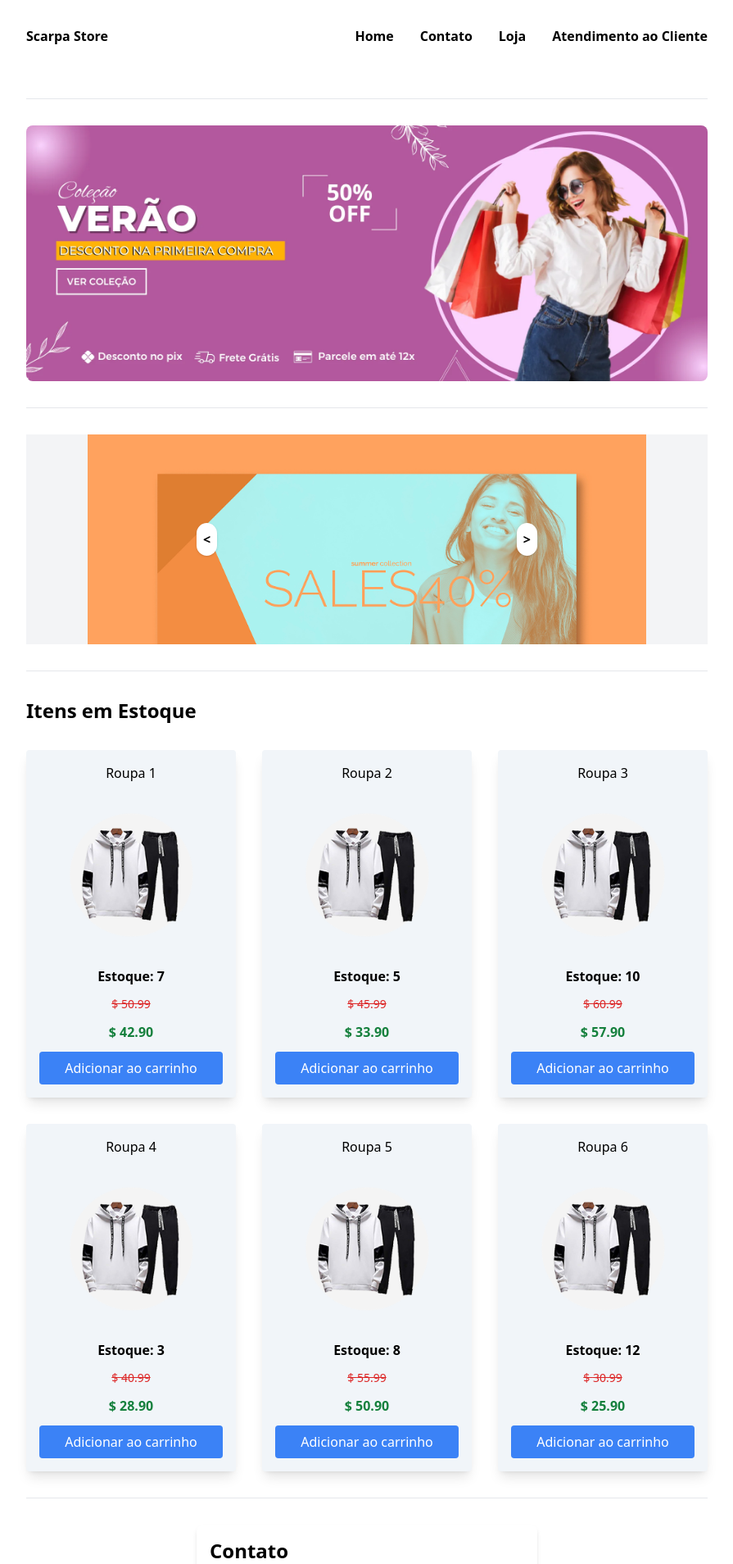
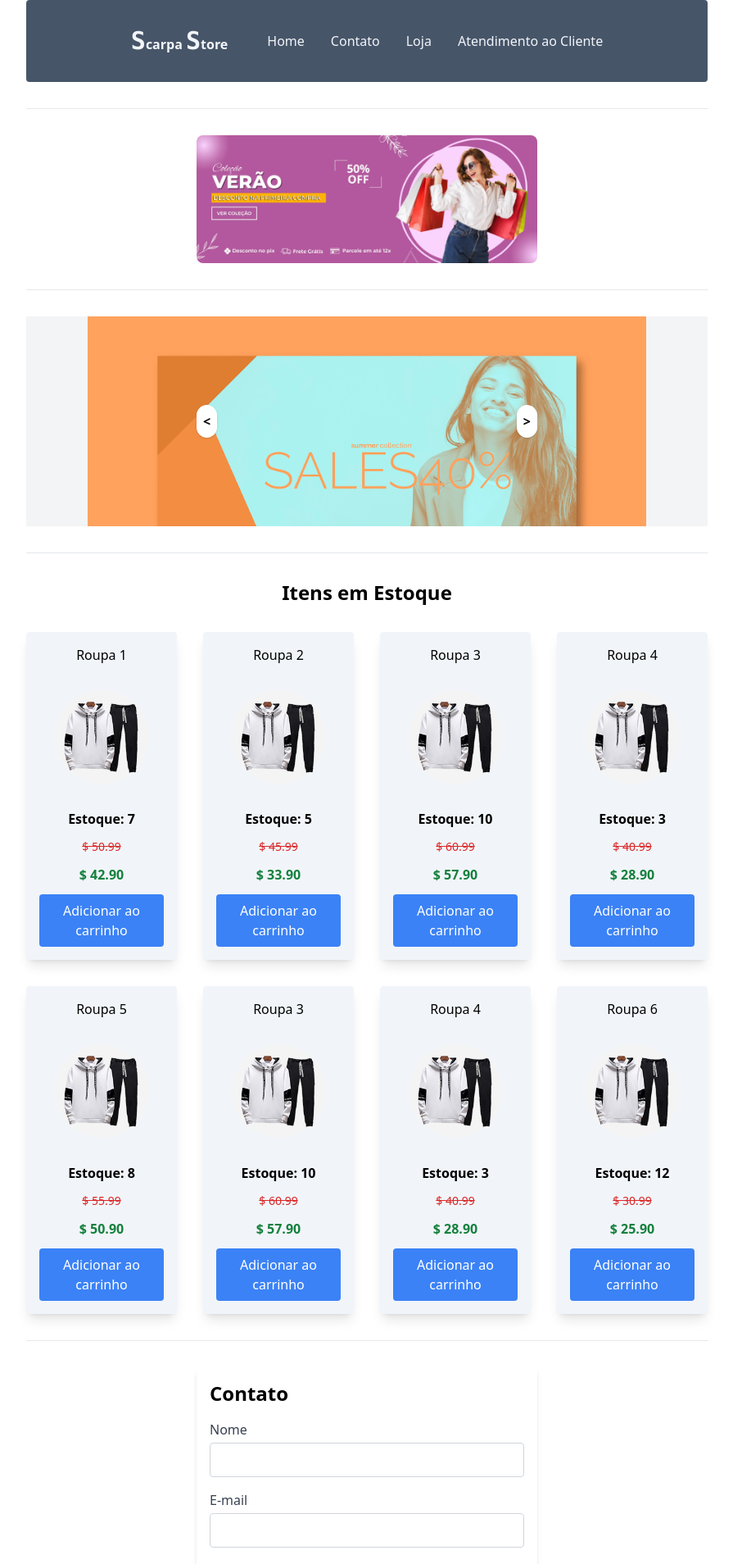
Before and after one commit to leonardorscarpitta/outlet-store, a React (Vite) app: page / in a window 1280 px wide. Shown: the top 1908 px of the page at 82% size, without its empty margins (192-1087 px from the left). Built offline with nearby package versions, Linux system fonts and the light colour scheme.

Commit message:
style: update components style

```diff
--- a/src/components/Banner.jsx
+++ b/src/components/Banner.jsx
@@ -1,7 +1,7 @@
 export default function Banner() {
     return (
-        <>
-            <img className="rounded-lg" alt="banner da coleção verão" src="./public/banner-4.webp" />
-        </>
+        <div className="flex justify-center">
+            <img className="rounded-lg w-1/2" alt="banner da coleção verão" src="./public/banner-4.webp" />
+        </div>
     )
 }
--- a/src/components/Cards.jsx
+++ b/src/components/Cards.jsx
@@ -4,14 +4,16 @@ const roupas = [
     { "nome": "Roupa 3", "precoAntigo": 60.99, "preco": 57.90, "estoque": 10, "imagem": "./public/roupa1.png" },
     { "nome": "Roupa 4", "precoAntigo": 40.99, "preco": 28.90, "estoque": 3, "imagem": "./public/roupa1.png" },
     { "nome": "Roupa 5", "precoAntigo": 55.99, "preco": 50.90, "estoque": 8, "imagem": "./public/roupa1.png" },
+    { "nome": "Roupa 3", "precoAntigo": 60.99, "preco": 57.90, "estoque": 10, "imagem": "./public/roupa1.png" },
+    { "nome": "Roupa 4", "precoAntigo": 40.99, "preco": 28.90, "estoque": 3, "imagem": "./public/roupa1.png" },
     { "nome": "Roupa 6", "precoAntigo": 30.99, "preco": 25.90, "estoque": 12, "imagem": "./public/roupa1.png" }
 ]
 
 export default function Cards() {
     return (
         <main className="flex flex-col gap-y-8">
-            <h2 className="text-2xl font-bold">Itens em Estoque</h2>
-            <section className="grid grid-cols-3 gap-8">
+            <h2 className="text-2xl font-bold text-center">Itens em Estoque</h2>
+            <section className="grid grid-cols-4 gap-8">
                 {roupas.map((roupa, index) => (
                     <div key={index} className="shadow-lg p-4 flex flex-col gap-y-3 bg-slate-100 rounded justify-center items-center">
                         <h3 className="font-medium">{roupa.nome}</h3>
--- a/src/components/Carrossel.jsx
+++ b/src/components/Carrossel.jsx
@@ -6,7 +6,7 @@ const images = [
     { id: 3, src: './public/carrossel3.jpg', alt: 'Image 3' },
 ];
 
-const Carrossel = () => {
+export default function Carrossel() {
     const [currentSlide, setCurrentSlide] = useState(0);
 
     const nextSlide = () => {
@@ -23,7 +23,7 @@ const Carrossel = () => {
     }, []);
 
     return (
-        <section className="relative w-full h-64 overflow-hidden">
+        <section className="relative h-64 overflow-hidden">
             <div className="flex transition-transform duration-500 ease-in-out" style={{ transform: `translateX(-${currentSlide * 100}%)` }}>
                 {images.map((image) => (
                     <div key={image.id} className="min-w-full h-64 md:h-80 lg:h-96 flex items-center justify-center bg-gray-100">
@@ -31,20 +31,8 @@ const Carrossel = () => {
                     </div>
                 ))}
             </div>
-            <button
-                className="font-extrabold absolute left-1/4 top-1/2 transform -translate-y-1/2 bg-white rounded-full p-2 shadow hover:bg-gray-200 transition"
-                onClick={prevSlide}
-            >
-                &lt;
-            </button>
-            <button
-                className="font-extrabold absolute right-1/4 top-1/2 transform -translate-y-1/2 bg-white rounded-full p-2 shadow hover:bg-gray-200 transition"
-                onClick={nextSlide}
-            >
-                &gt;
-            </button>
+            <button className="font-extrabold absolute left-1/4 top-1/2 transform -translate-y-1/2 bg-white rounded-full p-2 shadow hover:bg-gray-200 transition" onClick={prevSlide}>&lt;</button>
+            <button className="font-extrabold absolute right-1/4 top-1/2 transform -translate-y-1/2 bg-white rounded-full p-2 shadow hover:bg-gray-200 transition" onClick={nextSlide} >&gt;</button>
         </section>
     );
 };
-
-export default Carrossel;
--- a/src/components/Footer.jsx
+++ b/src/components/Footer.jsx
@@ -1,6 +1,6 @@
 export default function Footer() {
     return (
-        <footer className="flex items-center justify-center my-4">
+        <footer className="py-8 flex justify-center gap-x-12 font-extrabold bg-slate-600 rounded top-0 sticky text-slate-100">
             <h3 className="font-bold">@2024 - Todos os direitos reservados</h3>
         </footer>
     )
--- a/src/components/Formulario.jsx
+++ b/src/components/Formulario.jsx
@@ -1,4 +1,4 @@
-import React, { useState } from 'react';
+import { useState } from 'react';
 
 export default function Formulario() {
     const [name, setName] = useState('');
--- a/src/components/Header.jsx
+++ b/src/components/Header.jsx
@@ -1,9 +1,9 @@
 export default function Header() {
     return (
-        <header className="py-8 flex justify-between font-extrabold">
-            <h2>Scarpa Store</h2>
+        <header className="py-8 flex items-center justify-center gap-x-12 font-extrabold bg-slate-600 rounded text-slate-100">
+            <h2><strong className="font-mono text-3xl">S</strong>carpa <strong className="font-mono text-3xl">S</strong>tore</h2>
             <nav>
-                <ul className="flex gap-x-8 font-bold">
+                <ul className="flex gap-x-8 font-medium">
                     <li><a href="#">Home</a></li>
                     <li><a href="#">Contato</a></li>
                     <li><a href="#">Loja</a></li>
```
Also changed, not shown: src/components/index.js (added, +7 -0 lines).
